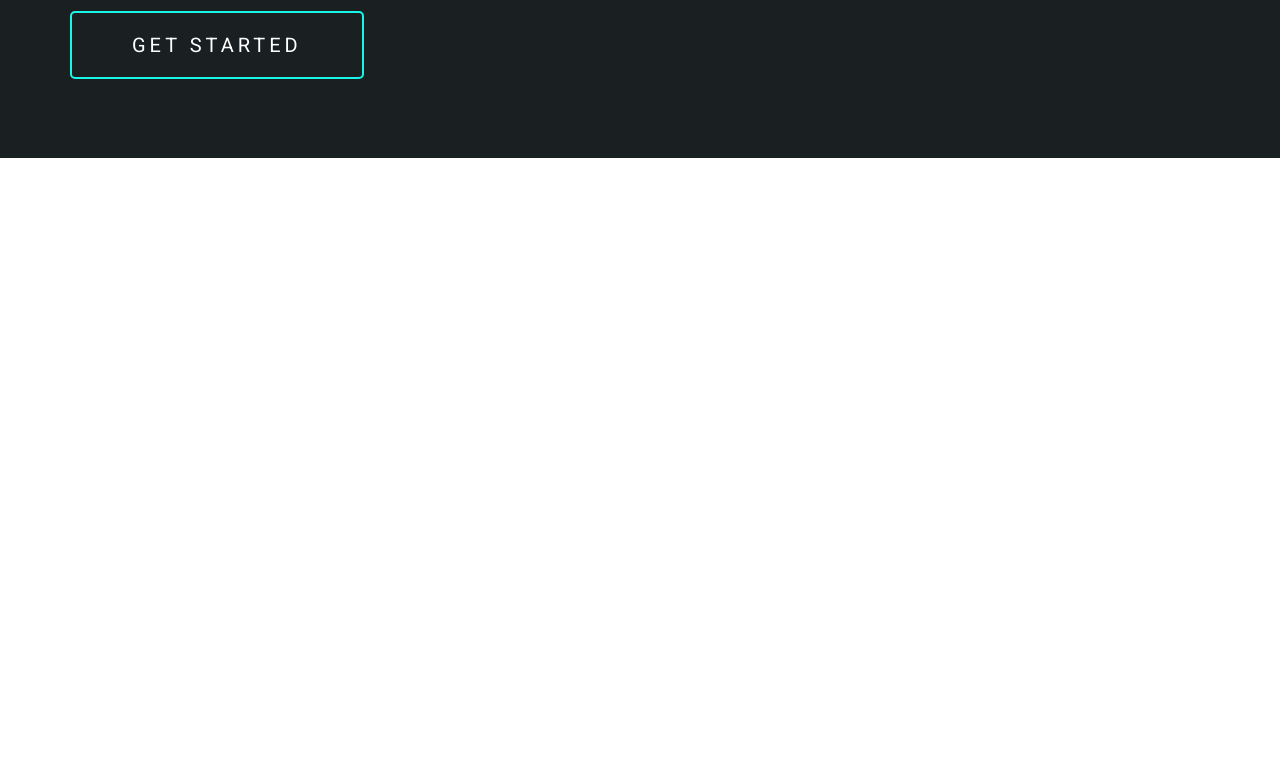
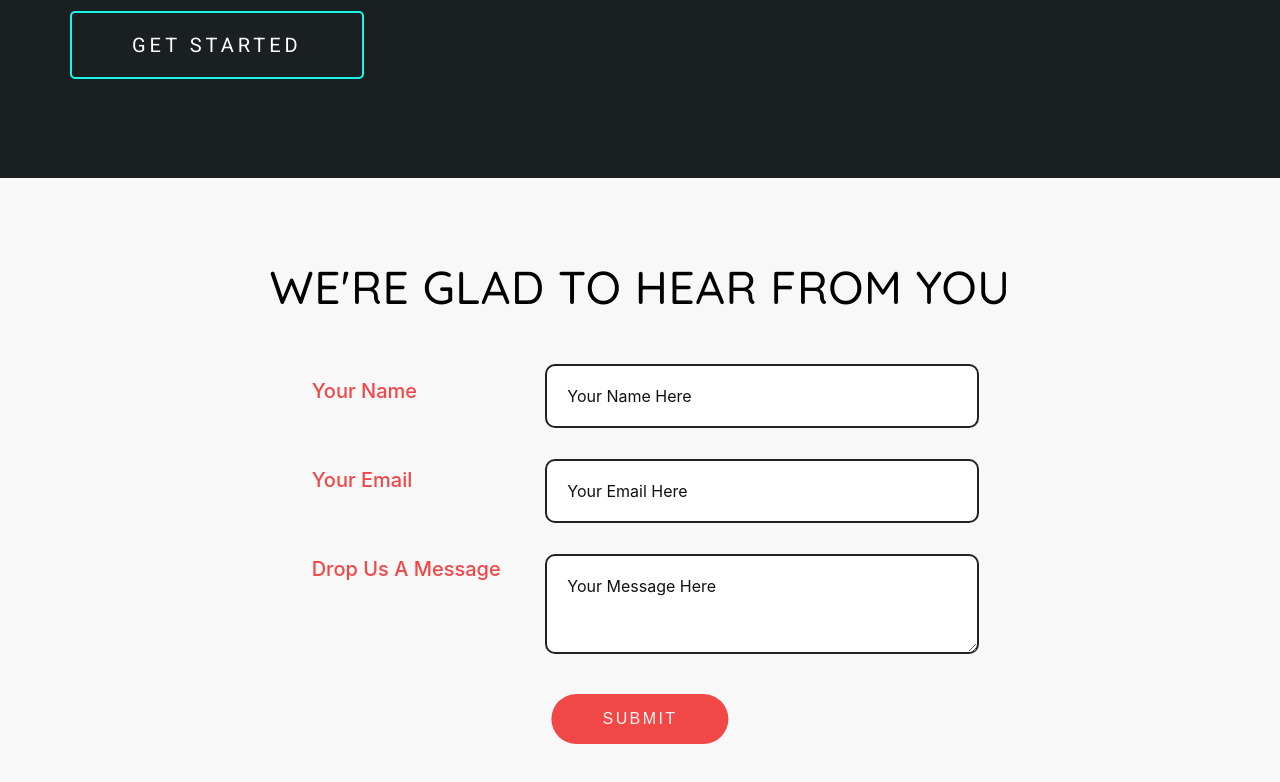
Before and after one commit to YachuJoshi/melodify-react, a React (Create React App) app: page / in a window 1280 px wide. Shown: the part 4532-5314 px from the top of the page. Before the commit the page ends 4690 px from the top, so only its background shows below. Built offline with nearby package versions, Linux system fonts and the light colour scheme.

Commit message:
Form Added :sparkles:

```diff
--- /dev/null
+++ b/src/components/Form/Form.jsx
@@ -0,0 +1,68 @@
+import React, { useState } from 'react';
+
+import styles from './form.module.scss';
+
+const Form = () => {
+  const [name, setName] = useState('');
+  const [email, setEmail] = useState('');
+  const [feedback, setFeedback] = useState('');
+
+  return (
+    <form
+
+      onSubmit={event => event.preventDefault()}
+    >
+      <div className={styles.form}>
+
+        <div className={styles.label__holder}>
+          <label htmlFor="name" className={styles.label}>
+            Your Name
+        </label>
+          <label htmlFor="email" className={styles.label}>
+            Your Email
+        </label>
+          <label htmlFor="feedback" className={styles.label}>
+            Drop Us A Message
+        </label>
+
+        </div>
+
+        <div className={styles.input__holder}>
+          <input
+            type="text"
+            id="name"
+            placeholder="Your Name Here"
+            value={name}
+            className={styles.input__name}
+            onChange={event => setName(event.target.value)}
+            required
+          />
+
+          <input
+            type="email"
+            id="email"
+            placeholder="Your Email Here"
+            value={email}
+            className={styles.input__email}
+            onChange={event => setEmail(event.target.value)}
+            required
+          />
+
+          <textarea
+            id="feedback"
+            placeholder="Your Message Here"
+            value={feedback}
+            className={styles.input__feedback}
+            onChange={event => setFeedback(event.target.value)}
+          />
+        </div>
+
+      </div>
+      <button className={styles.buttonSubmit}>
+        Submit
+      </button>
+    </form>
+  );
+};
+
+export { Form };
--- /dev/null
+++ b/src/components/Form/form.module.scss
@@ -0,0 +1,108 @@
+.form {
+  font-family: -apple-system, BlinkMacSystemFont, 'Segoe UI', Roboto, Oxygen, Ubuntu, Cantarell, 'Open Sans', 'Helvetica Neue', sans-serif;
+  display: flex;
+  flex-flow: row nowrap;
+  max-width: 80%;
+  margin: 0 auto;
+}
+
+.label__holder {
+  flex: 0 1 30%;
+  display: flex;
+  flex-flow: column;
+  margin-left: 14%;
+}
+
+.label {
+  color: #f24747;
+  font-size: 2rem;
+  font-weight: 500;
+  text-transform: capitalize;
+  margin-top: 1.5rem;
+
+  &:not(:last-child) {
+    margin-bottom: 5rem;
+  }
+}
+
+.input__holder {
+  flex: 1;
+  display: flex;
+  flex-flow: column;
+}
+
+.input {
+
+  &__name,
+  &__email,
+  &__feedback {
+    font-family: -apple-system, BlinkMacSystemFont, 'Segoe UI', Roboto, Oxygen, Ubuntu, Cantarell, 'Open Sans', 'Helvetica Neue', sans-serif;
+    font-size: 1.6rem;
+    color: #222;
+    padding: 2rem;
+    width: 85%;
+    margin-left: -4rem;
+    border: 2px solid #222;
+    outline: none;
+    border-radius: 10px;
+    transition: all 0.3s linear;
+  }
+
+  &__name,
+  &__email {
+    margin-bottom: 3.1rem;
+  }
+
+  &__feedback {
+    height: 10rem;
+  }
+
+
+  &__name::placeholder,
+  &__email::placeholder {
+    font-family: -apple-system, BlinkMacSystemFont, 'Segoe UI', Roboto, Oxygen, Ubuntu, Cantarell, 'Open Sans', 'Helvetica Neue', sans-serif;
+    color: #111;
+    font-size: 1.6rem;
+  }
+
+  &__feedback::placeholder {
+    font-family: -apple-system, BlinkMacSystemFont, 'Segoe UI', Roboto, Oxygen, Ubuntu, Cantarell, 'Open Sans', 'Helvetica Neue', sans-serif;
+    color: #111;
+  }
+
+  &__name:focus,
+  &__email:focus,
+  &__feedback:focus {
+    box-shadow: 0 1rem 2rem rgba(0, 0, 0, 0.16);
+    border: 2px solid #f24747;
+  }
+}
+
+.buttonSubmit {
+  font-size: 1.6rem;
+  text-transform: uppercase;
+  cursor: pointer;
+  position: absolute;
+  left: 50%;
+  bottom: 6rem;
+  letter-spacing: 2.4px;
+  transform: translateX(-50%);
+  padding: 1.6rem 3.2em;
+  border-radius: 10rem;
+  background-color: #f24747;
+  color: #f7f7f7;
+  border: none;
+  transition: all 0.3s linear;
+  outline: none;
+
+  &:hover {
+    background-color: #3aa22b;
+    transform: translateX(-50%) scale(1.05);
+    box-shadow: 0 1rem 2rem rgba(0, 0, 0, 0.20);
+  }
+
+  &:active {
+    transform: translateX(-50%) scale(1.05) translateY(6px);
+  }
+
+}
--- a/src/components/PlanBox/planBox.module.scss
+++ b/src/components/PlanBox/planBox.module.scss
@@ -49,11 +49,13 @@
 
   &__featuresItem {
     padding: 1rem 0;
+    display: flex;
+    align-items: center;
   }
 
   &__iconCheck,
   &__iconCross {
-    font-size: 2rem;
+    font-size: 2.4rem;
     margin-right: 2.5rem;
   }
 
--- a/src/pages/Home.jsx
+++ b/src/pages/Home.jsx
@@ -17,6 +17,7 @@ import { Video } from '../components/BgVideo/Video';
 import { PlanBox } from '../components/PlanBox/PlanBox';
 import { ImageComposition } from '../components/ImageComposition/ImageComposition';
 import { CTASideBar } from '../components/CTASideBar/CTASideBar';
+import { Form } from '../components/Form/Form';
 
 const Home = () => {
   return (
@@ -86,6 +87,15 @@ const Home = () => {
           />
         </div>
       </section>
+
+      <section className={styles.sectionGetStarted}>
+        <div className="row">
+          <h2 className={styles.formHeading}>
+            We're Glad To Hear From You
+          </h2>
+          <Form />
+        </div>
+      </section>
     </>
   );
 };
--- a/src/sass/layout/home.module.scss
+++ b/src/sass/layout/home.module.scss
@@ -107,7 +107,7 @@
 }
 
 .sectionCTA {
-  padding: 10rem 0 16rem 0;
+  padding: 10rem 0 18rem 0;
   font-family: 'Quicksand', sans-serif;
   background-color: #1a2021;
   color: #fff;
@@ -118,3 +118,19 @@
   flex-flow: row nowrap;
   position: relative;
 }
+
+.sectionGetStarted {
+  padding: 8rem 0 15rem 0;
+  font-family: 'Quicksand', sans-serif;
+  background-color: #f8f8f8;
+  position: relative;
+}
+
+.formHeading {
+  font-size: 4.6rem;
+  font-weight: 500;
+  text-align: center;
+  text-transform: uppercase;
+  letter-spacing: 0.6px;
+  margin-bottom: 4.8rem;
+}
```
